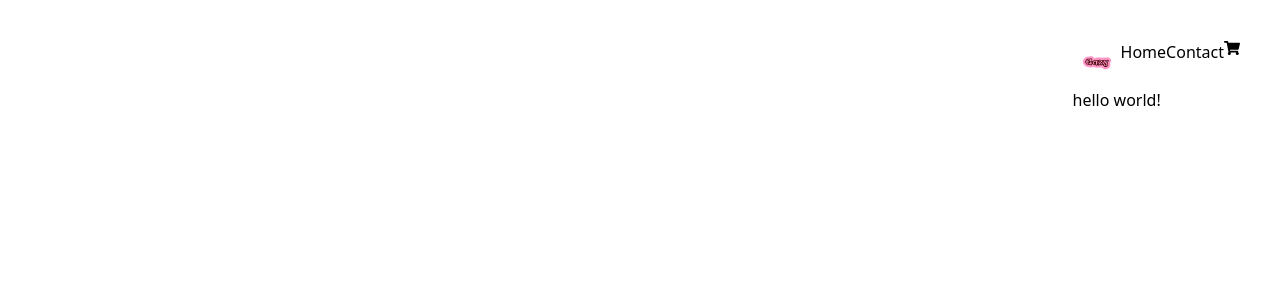
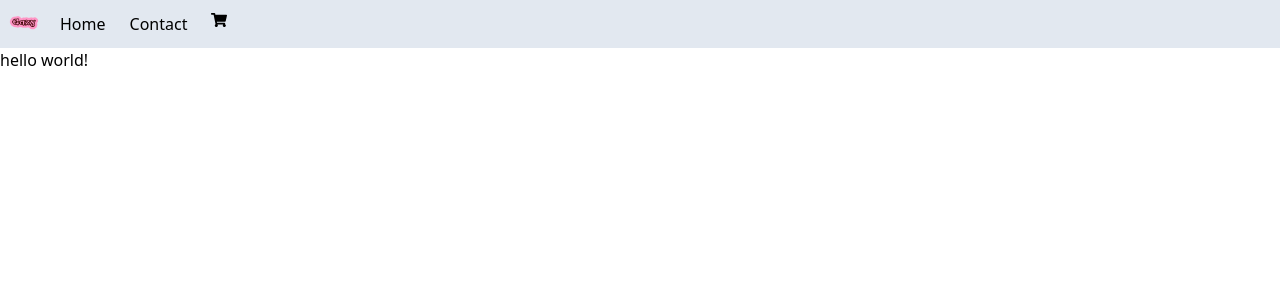
Before and after one commit to AnaCascante/eazy-shop, a React (Vite) app: page /ContactPage in a window 1280 px wide. Shown: the top 300 px of the page. Built offline with nearby package versions, Linux system fonts and the light colour scheme.

Commit message:
added open card to header

```diff
--- a/src/Pages/Homepage/index.tsx
+++ b/src/Pages/Homepage/index.tsx
@@ -5,6 +5,7 @@ function HomePage() {
     <div>
       <NavBar />
       <h1>Hello You!</h1>
+      <div>Search bar </div>
       {/* display home page content here */}
     </div>
   );
--- a/src/components/Header/index.tsx
+++ b/src/components/Header/index.tsx
@@ -1,5 +1,11 @@
+
+
+import { useState } from "react";
+
 import Logo from "../Logo"; // Import the Logo component
 import NavBar from "../NavBar";
+import OpenCard from "../OpenCard";
+import { FaShoppingCart } from "react-icons/fa";
 
 export default function Header () {
     return (
@@ -7,6 +13,7 @@ export default function Header () {
         <>
         <Logo/>
         <NavBar/>
+        <OpenCard/>
         </>
         </header>
     )
--- a/src/components/NavBar/index.tsx
+++ b/src/components/NavBar/index.tsx
@@ -3,13 +3,15 @@ import { FaShoppingCart } from "react-icons/fa";
 import Logo from "../Logo";
 
 
+
 function NavBar() {
   return (
-    <nav className="flex flex-row flex-nowrap ">
+    <nav className="flex flex-row bg-slate-200 justify-normal ">
         <Logo/>
-         <NavLink to="/" className="hover:text-gray-400">Home</NavLink>
-         <NavLink to="/ContactPage" className="hover:text-gray-400">Contact</NavLink>
-         <NavLink to="/CheckoutPage" className="hover:text-gray-400"><FaShoppingCart /></NavLink>
+         <NavLink to="/" className="hover:text-pink-500 m-3 ">Home</NavLink>
+         <NavLink to="/ContactPage" className="hover:text-pink-500 m-3">Contact</NavLink>
+         <NavLink to="/CheckoutPage" className="hover:text-pink-500 m-3"><FaShoppingCart /></NavLink>
+
     </nav>
   );
 }
--- a/src/components/layouts/RootLayout.tsx
+++ b/src/components/layouts/RootLayout.tsx
@@ -4,7 +4,7 @@ import Logo from '../Logo';
 
 export default function RootLayout() {
   return (
-    <div className="root-layout flex flex-row flex-nowrap align-baseline justify-end space-x-4 m-10 ">
+    <div className="align-baseline">
 
     <main>
         <Outlet />
```
Also changed, not shown: src/components/Searchbar/index.tsx (added).
